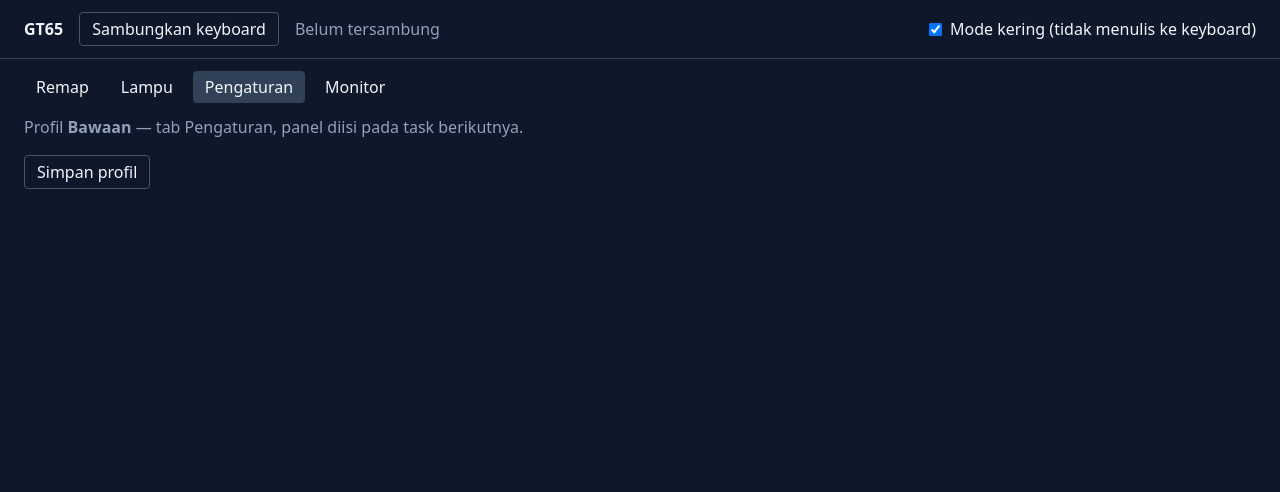
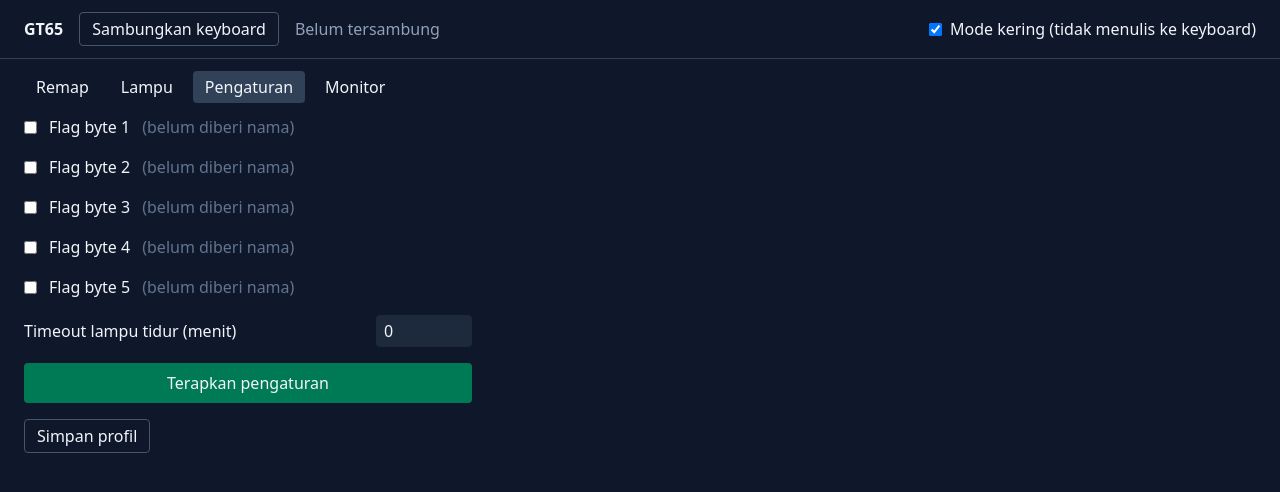
Before and after one commit to RevDonz/gt65-web, a React (Vite) app: page / in a window 1280 px wide. Both pictures are taken after a click on the button "Pengaturan". Shown: the top 492 px of the page. Built offline with nearby package versions, Linux system fonts and the light colour scheme.

Commit message:
feat: panel pengaturan dengan label flag sementara

```diff
--- a/src/app/App.tsx
+++ b/src/app/App.tsx
@@ -3,7 +3,8 @@ import { DeviceBar } from './DeviceBar';
 import { useDevice } from './useDevice';
 import { formatHex } from './hex';
 import { LightingPanel } from './panels/LightingPanel';
-import { lighting } from '../gt65/protocol';
+import { SettingsPanel } from './panels/SettingsPanel';
+import { lighting, settings } from '../gt65/protocol';
 import { loadProfile, saveProfile } from '../store/profile';
 import type { Profile } from '../store/profile';
 
@@ -36,7 +37,11 @@ export function App() {
           <LightingPanel profile={profile} onChange={setProfile}
                          onApply={() => dev.send(lighting(profile.lighting))} />
         )}
-        {tab !== 'Lampu' && (
+        {tab === 'Pengaturan' && (
+          <SettingsPanel profile={profile} onChange={setProfile}
+                         onApply={() => dev.send(settings(profile.settings))} />
+        )}
+        {tab !== 'Lampu' && tab !== 'Pengaturan' && (
           <p className="text-slate-400">
             Profil <strong>{profile.name}</strong> — tab {tab}, panel diisi pada task berikutnya.
           </p>
--- /dev/null
+++ b/src/app/panels/SettingsPanel.tsx
@@ -0,0 +1,46 @@
+import type { Profile } from '../../store/profile';
+
+/**
+ * Label masih berupa nomor offset karena pemetaan flag ke makna belum
+ * ditentukan — lihat spec Bagian 5.4. Step 3 task ini menggantinya.
+ */
+export function SettingsPanel({ profile, onChange, onApply }: {
+  profile: Profile;
+  onChange: (p: Profile) => void;
+  onApply: () => void;
+}) {
+  const s = profile.settings;
+
+  const setFlag = (i: number, v: boolean) => {
+    const flags = [...s.flags] as typeof s.flags;
+    flags[i] = v;
+    onChange({ ...profile, settings: { ...s, flags } });
+  };
+
+  return (
+    <section className="flex max-w-md flex-col gap-4">
+      {s.flags.map((v, i) => (
+        <label key={i} className="flex items-center gap-3">
+          <input type="checkbox" checked={v}
+                 onChange={(e) => setFlag(i, e.target.checked)} />
+          Flag byte {i + 1} <span className="text-slate-500">(belum diberi nama)</span>
+        </label>
+      ))}
+
+      <label className="flex items-center justify-between gap-4">
+        Timeout lampu tidur (menit)
+        <input type="number" min={0} max={255} value={s.sleepTimeout}
+               onChange={(e) => onChange({
+                 ...profile,
+                 settings: { ...s, sleepTimeout: Number(e.target.value) },
+               })}
+               className="w-24 rounded bg-slate-800 px-2 py-1" />
+      </label>
+
+      <button onClick={onApply}
+              className="rounded bg-emerald-700 px-4 py-2 hover:bg-emerald-600">
+        Terapkan pengaturan
+      </button>
+    </section>
+  );
+}
```
